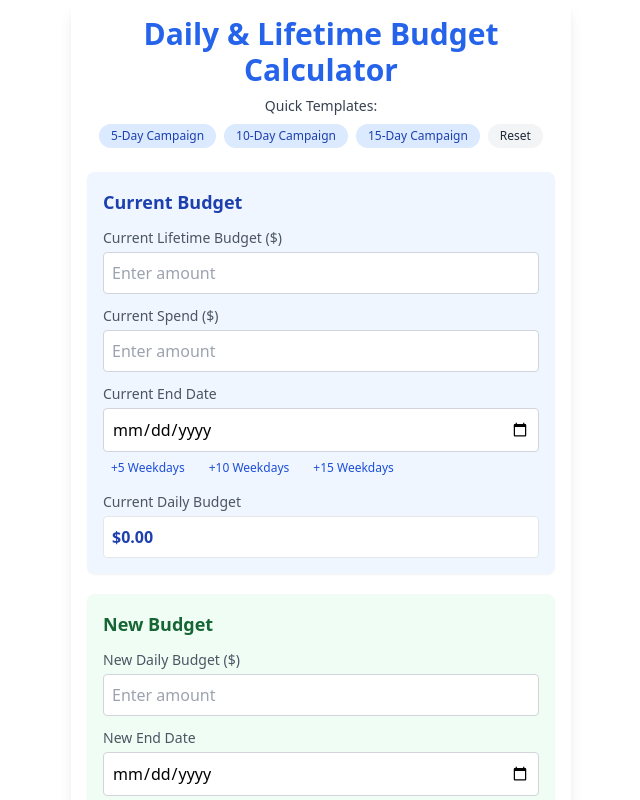
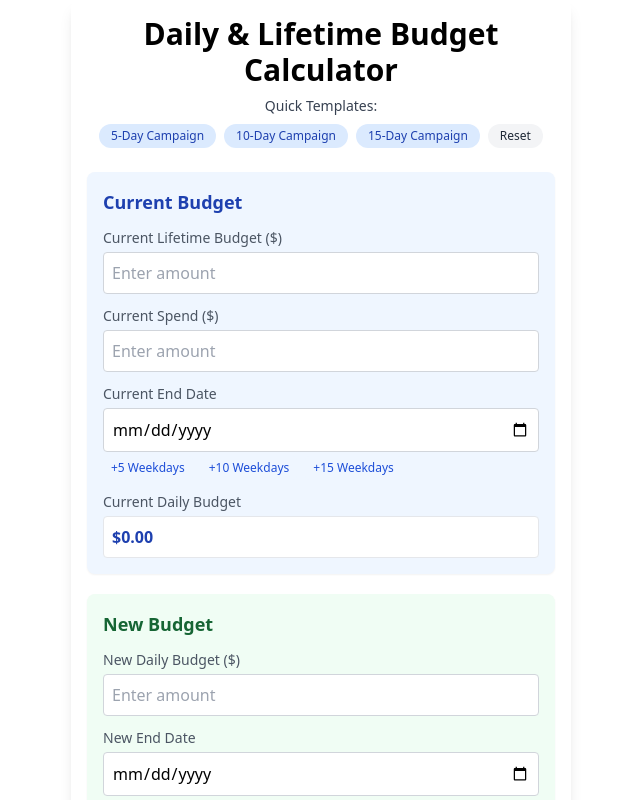
Before and after one commit to niksaderek/budget_cal, a React (Create React App) app: page / in a window 1280 px wide. Shown: the top 800 px of the page, without its empty margins (319-959 px from the left). Built offline with nearby package versions, Linux system fonts and the light colour scheme.

Commit message:
Update App.js

```diff
--- a/src/App.js
+++ b/src/App.js
@@ -295,7 +295,7 @@ const BudgetCalculator = () => {
 
   return (
     <div className="mx-auto p-4 bg-white rounded-lg shadow-lg" style={{ maxWidth: '500px', width: '100%' }}>
-      <h1 className="text-2xl md:text-3xl font-bold text-center mb-2" style={{ color: '#2563EB' }}>Daily & Lifetime Budget Calculator</h1>
+      <h1 className="text-2xl md:text-3xl font-bold text-center mb-2" style={{ color: '#000000' }}>Daily & Lifetime Budget Calculator</h1>
 
       {/* Templates */}
       <div className="mb-6">
```
